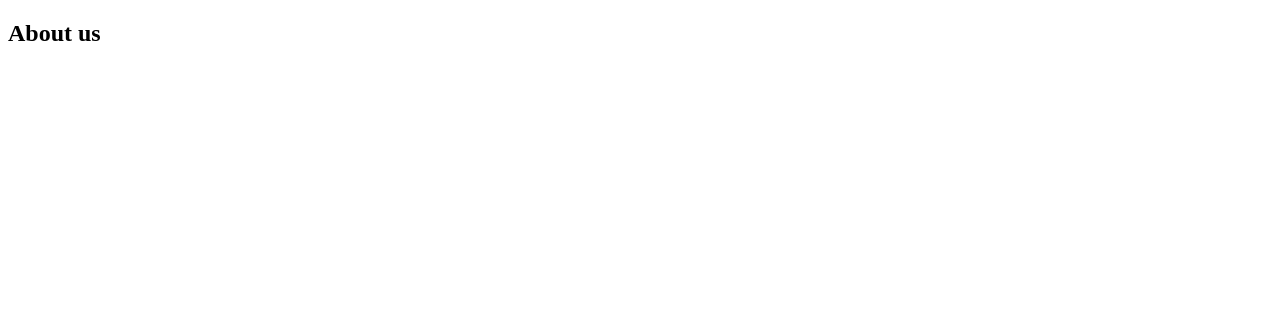
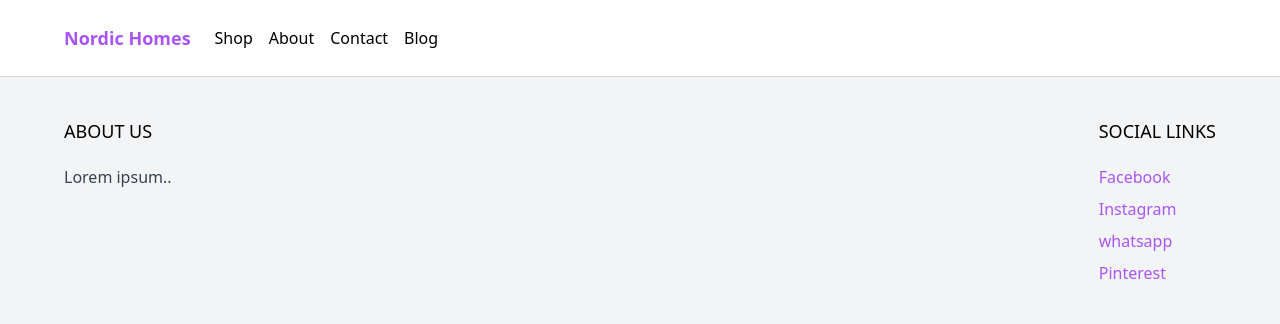
Before and after one commit to luiswebneo/nordich, a Django app: page / in a window 1280 px wide. Before the commit the part shown is almost empty. Shown: the top 324 px of the page. Run offline with Django 4.2, Linux system fonts and the light colour scheme; some libraries are stand-ins or nearby versions.

Commit message:
Começando a home do projeto

```diff
--- a/core/templates/core/base.html
+++ b/core/templates/core/base.html
@@ -4,12 +4,45 @@
     <meta charset="UTF-8">
     <meta name="viewport" content="width=device-width, initial-scale=1.0">
     <title>Home - Nordich</title>
+    <script src="https://cdn.tailwindcss.com"></script>
 </head>
 <body>
+    <!--navbar-->
+    <nav class="border-b border-gray-300">
+        <div class="max-w-6xl mx-auto py-2 px-6 xl:px-0 flex items-center justify-between">
+            <div class="menu-left flex items-center space-x-6">
+                <a herf="#" class="py-4 text-lg text-purple-500 font-semibold">Nordic Homes</a>
+
+                <ul class=" flex items-center space-x-4">
+                    <li><a href="#">Shop</a></li>
+                    <li><a href="#">About</a></li>
+                    <li><a href="#">Contact</a></li>
+                    <li><a href="#">Blog</a></li>
+                </ul>
+            </div>
+        </div>
+    </nav>
+
+
+    <!--footer-->
     <footer class="bg-gray-100">
         <div class="max-w-6xl mx-auto py-10 px-6 xl:px-0 md:flex justify-between">
             <div class="footer-left mb-12 md:mb-0">
                 <h2 class="mb-5 uppercase text-lg">About us</h2>
+
+                <p class="text-gray-700">Lorem ipsum..</p>
+            </div>
+
+                <div class="footer-right">
+                    <h2 class="mb-5 uppercase text-lg">Social links</h2>
+
+                    <ul class="space-y-2">
+                        <li><a href="#" class="text-purple-500 hover:text-purple-800">Facebook</a></li>
+                        <li><a href="#" class="text-purple-500 hover:text-purple-800">Instagram</a></li>
+                        <li><a href="#" class="text-purple-500 hover:text-purple-800">whatsapp</a></li>
+                        <li><a href="#" class="text-purple-500 hover:text-purple-800">Pinterest</a></li>
+                    </ul>
+                </div>
             </div>
         </div>
     </footer>
```
Also changed, not shown: core/templates/core/contato.html (deleted, +0 -12 lines), 1 other file.
